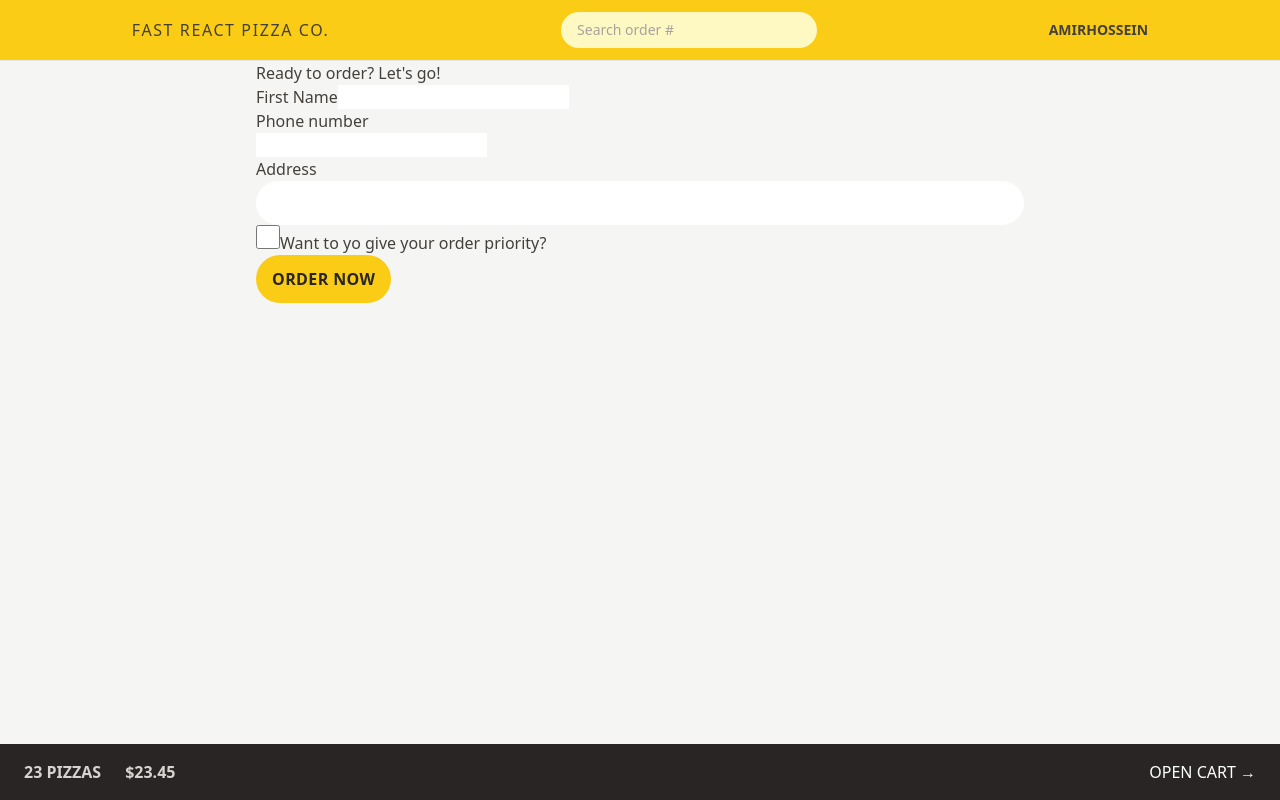
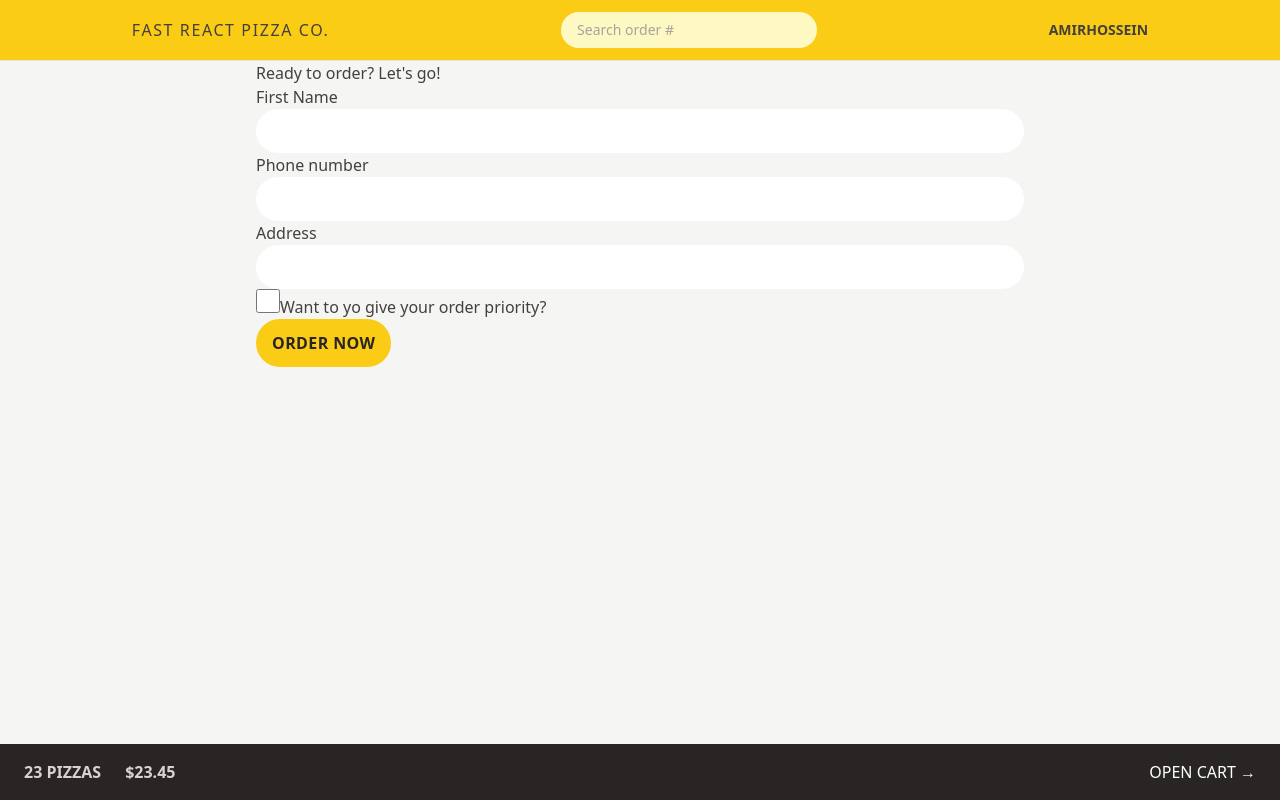
Before and after one commit to AmirrMahmoudi/fast-react-pizza, a React (Vite) app: page /order/new in a window 1280 px wide. Built offline with nearby package versions, Linux system fonts and the light colour scheme.

Commit message:
Reusing Styles With @apply

```diff
--- a/src/features/order/CreateOrder.jsx
+++ b/src/features/order/CreateOrder.jsx
@@ -49,13 +49,13 @@
       <Form method="POST">
         <div>
           <label>First Name</label>
-          <input type="text" name="customer" required />
+          <input className="input" type="text" name="customer" required />
         </div>
 
         <div>
           <label>Phone number</label>
           <div>
-            <input type="tel" name="phone" required />
+            <input className="input" type="tel" name="phone" required />
           </div>
           {formErrors?.phone && <p>{formErrors.phone}</p>}
         </div>
@@ -63,12 +63,7 @@
         <div>
           <label>Address</label>
           <div>
-            <input
-              className="w-full rounded-full border-stone-200 px-4 py-2 text-sm outline-none transition-all duration-300 placeholder:text-stone-400 focus:ring focus:ring-yellow-400 md:px-6 md:py-3"
-              type="text"
-              name="address"
-              required
-            />
+            <input className="input" type="text" name="address" required />
           </div>
         </div>
 
@@ -88,7 +83,7 @@
           <input type="hidden" name="cart" value={JSON.stringify(cart)} />
           <button
             disabled={isSubmitting}
-            className="inline-block rounded-full bg-yellow-400 px-4 py-3 font-semibold uppercase tracking-wide text-stone-800 transition-all duration-300 hover:bg-yellow-300 focus:bg-yellow-300 focus:outline-none focus:ring focus:ring-yellow-300 focus:ring-offset-2 disabled:cursor-not-allowed "
+            className="inline-block rounded-full bg-yellow-400 px-4 py-3 font-semibold uppercase tracking-wide text-stone-800 transition-all duration-300 hover:bg-yellow-300 focus:bg-yellow-300 focus:outline-none focus:ring focus:ring-yellow-300 focus:ring-offset-2 disabled:cursor-not-allowed"
           >
             {isSubmitting ? 'Placing order ...' : 'Order now'}
           </button>
--- a/src/index.css
+++ b/src/index.css
@@ -2,41 +2,47 @@
 @tailwind components;
 @tailwind utilities;
 
-/* body {
-  font-family: system-ui, -apple-system, BlinkMacSystemFont, 'Segoe UI', Roboto,
-    Oxygen, Ubuntu, Cantarell, 'Open Sans', 'Helvetica Neue', sans-serif;
-  background-color: #f7f7f7;
-  color: #444;
+@layer components {
+  .input {
+    @apply w-full rounded-full border-stone-200 px-4 py-2 text-sm outline-none transition-all duration-300 placeholder:text-stone-400 focus:ring focus:ring-yellow-400 md:px-6 md:py-3;
+  }
 }
 
-.layout {
-  display: grid;
-  grid-template-rows: auto 1fr auto;
-  gap: 32px;
-  height: 100dvh;
-} */
-
-/* https://dev.to/afif/i-made-100-css-loaders-for-your-next-project-4eje */
 .loader {
   width: 45px;
   aspect-ratio: 0.75;
   --c: no-repeat linear-gradient(#333 0 0);
-  background: var(--c) 0% 50%, var(--c) 50% 50%, var(--c) 100% 50%;
+  background:
+    var(--c) 0% 50%,
+    var(--c) 50% 50%,
+    var(--c) 100% 50%;
   background-size: 20% 50%;
   animation: loading 1s infinite linear;
 }
 
 @keyframes loading {
   20% {
-    background-position: 0% 0%, 50% 50%, 100% 50%;
+    background-position:
+      0% 0%,
+      50% 50%,
+      100% 50%;
   }
   40% {
-    background-position: 0% 100%, 50% 0%, 100% 50%;
+    background-position:
+      0% 100%,
+      50% 0%,
+      100% 50%;
   }
   60% {
-    background-position: 0% 50%, 50% 100%, 100% 0%;
+    background-position:
+      0% 50%,
+      50% 100%,
+      100% 0%;
   }
   80% {
-    background-position: 0% 50%, 50% 50%, 100% 100%;
+    background-position:
+      0% 50%,
+      50% 50%,
+      100% 100%;
   }
 }
```
